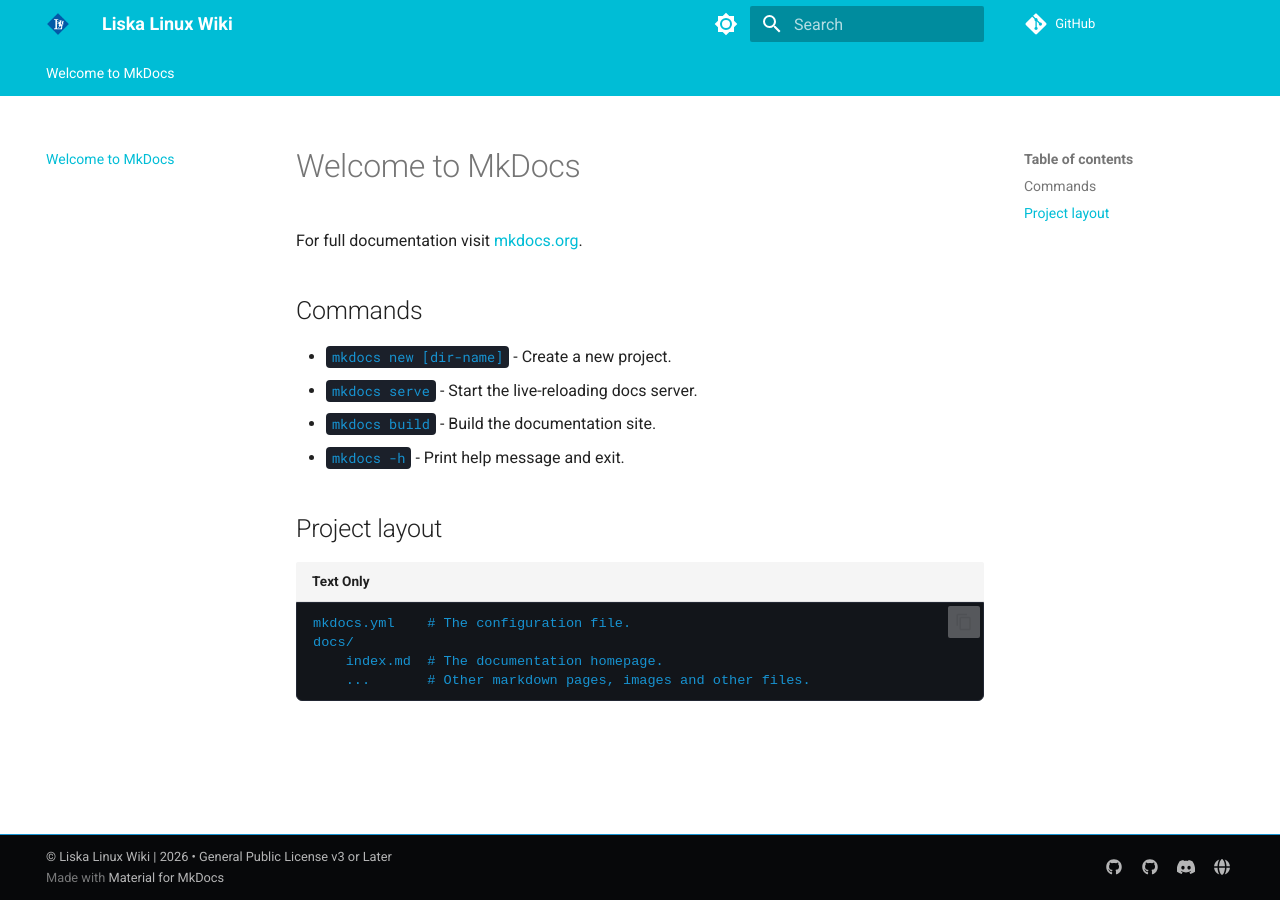
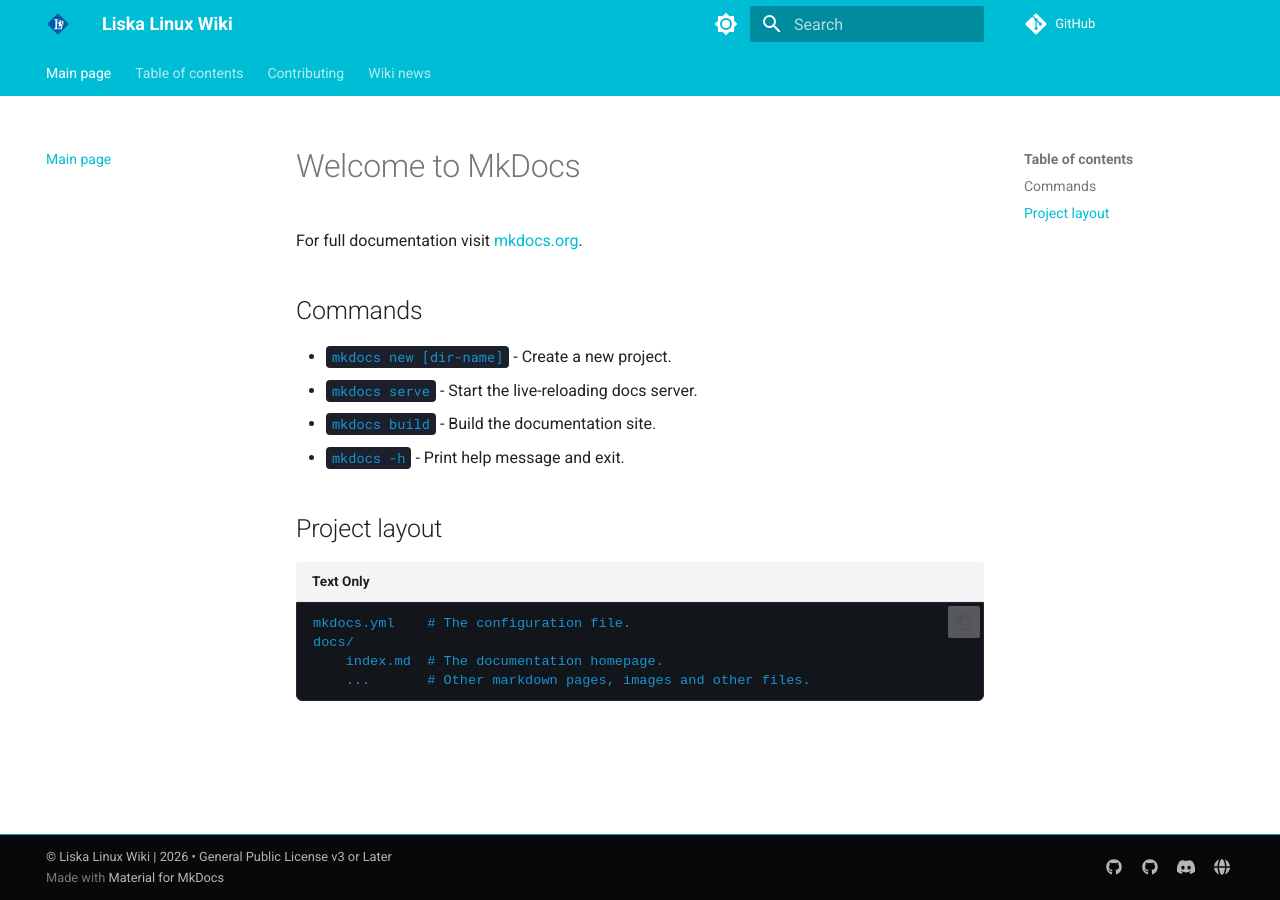
Before and after one commit to source-liskalinux/wiki, an MkDocs documentation site: the page built from docs/index.md, in a window 1280 px wide. Built offline with MkDocs 1.6.1 and Material for MkDocs 9.7.7, drawn with Linux system fonts in a browser that asks for light colours; comment, search, counter and statistics services are not loaded.

Commit message:
Update mkdocs.yml

```diff
--- a/mkdocs.yml
+++ b/mkdocs.yml
@@ -5,6 +5,12 @@ repo_url: https://github.com/source-liskalinux/wiki
 copyright: >
   &copy; Liska Linux Wiki | 2026 &bull;
   General Public License v3 or Later
+
+nav:
+  - 'Main page': 'index.md'
+  - 'Table of contents': 'table-of-contents.md'
+  - Contributing: 'contributing.md'
+  - 'Wiki news': 'wiki-news.md'
 
 extra:
   social:
```
